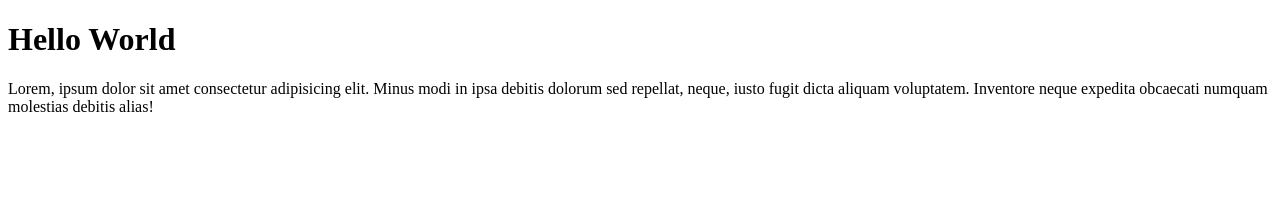
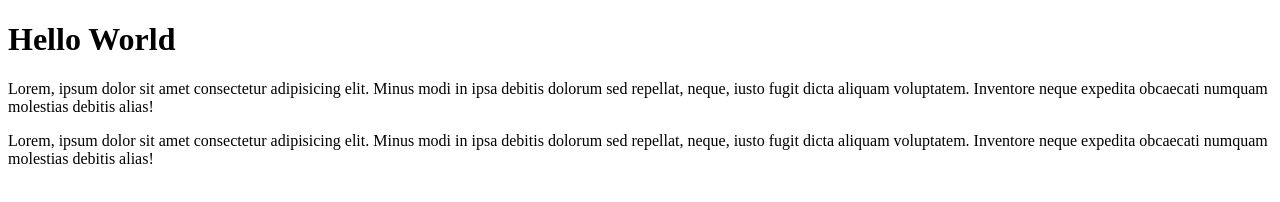
Before and after one commit to Adisaputra27/Task-Hello-World, a plain HTML site: page index.html in a window 1280 px wide. Drawn offline with Linux system fonts and the light colour scheme.

Commit message:
menjadi 2 paragraf

```diff
--- a/index.html
+++ b/index.html
@@ -9,5 +9,6 @@
 <body>
     <h1>Hello World</h1>
     <p>Lorem, ipsum dolor sit amet consectetur adipisicing elit. Minus modi in ipsa debitis dolorum sed repellat, neque, iusto fugit dicta aliquam voluptatem. Inventore neque expedita obcaecati numquam molestias debitis alias!</p>
+    <p>Lorem, ipsum dolor sit amet consectetur adipisicing elit. Minus modi in ipsa debitis dolorum sed repellat, neque, iusto fugit dicta aliquam voluptatem. Inventore neque expedita obcaecati numquam molestias debitis alias!</p>
 </body>
 </html>
```
